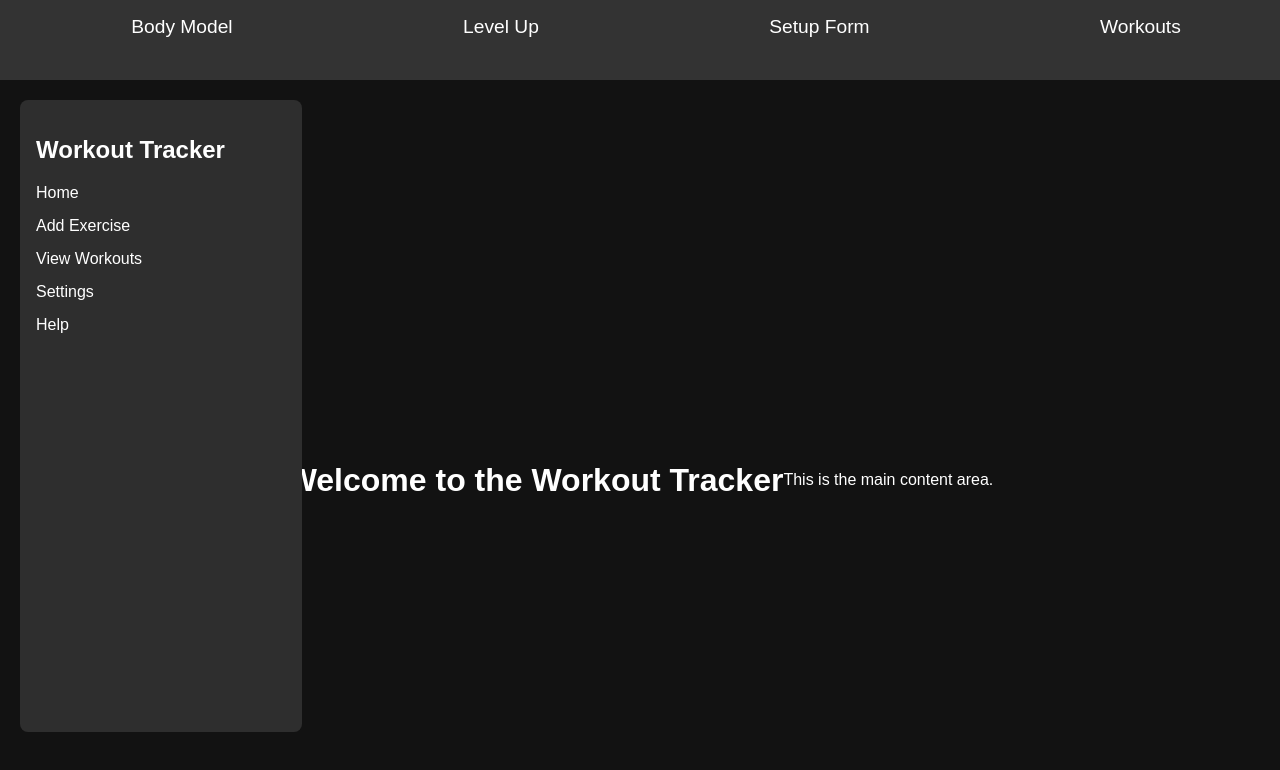
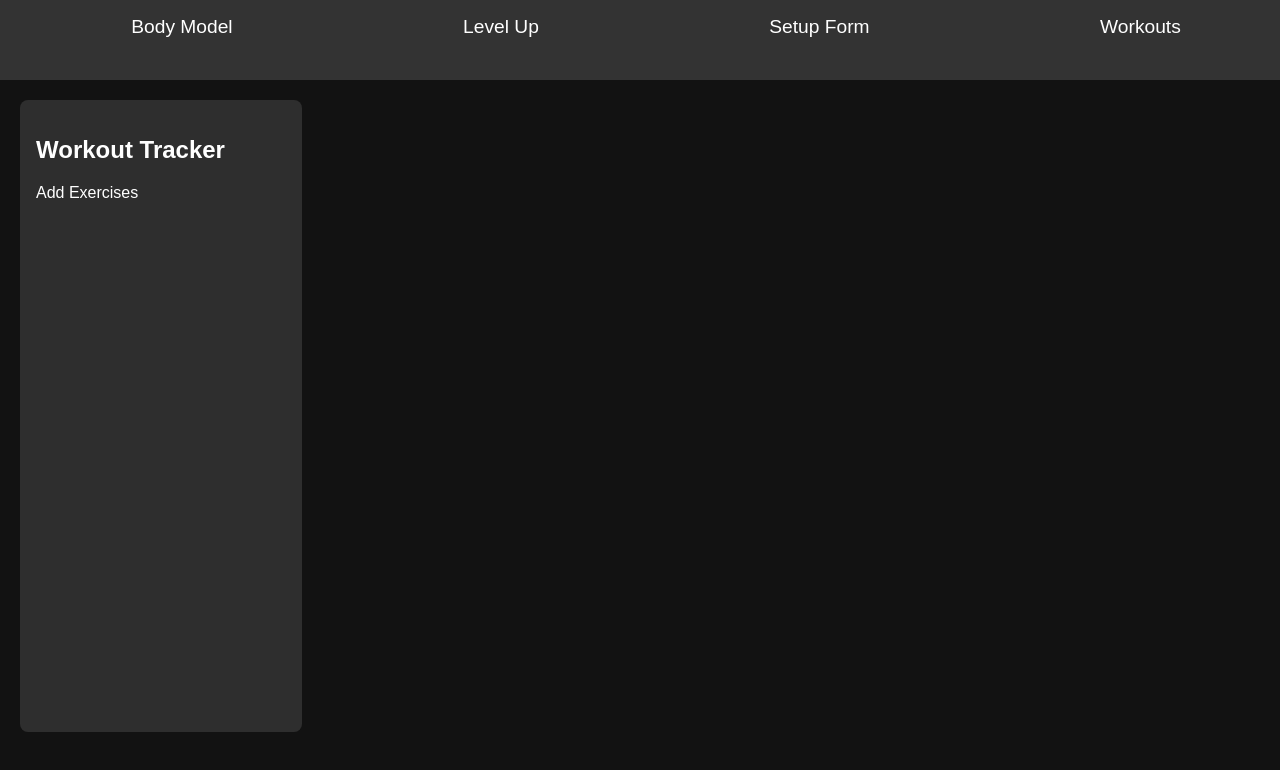
Before and after one commit to tario-you/nova, a React (Create React App) app: page /workout in a window 1280 px wide. Shown: the top 770 px of the page. Built offline with nearby package versions, Linux system fonts and the light colour scheme.

Commit message:
Workout tab Progress

```diff
--- a/src/components/Navbar/Navbar.jsx
+++ b/src/components/Navbar/Navbar.jsx
@@ -23,7 +23,7 @@ const Navbar = () => {
           </NavLink>
         </li>
         <li>
-          <NavLink to="/worksouts" className="nav-link" activeClassName="active-link">
+          <NavLink to="/worksout" className="nav-link" activeClassName="active-link">
             Workouts
           </NavLink>
         </li>
--- a/src/components/Workout/Sidebar.jsx
+++ b/src/components/Workout/Sidebar.jsx
@@ -7,11 +7,8 @@ const Sidebar = () => {
         <div className="sidebar">
             <h2>Workout Tracker</h2>
             <ul>
-                <li>Home</li>
-                <li>Add Exercise</li>
-                <li>View Workouts</li>
-                <li>Settings</li>
-                <li>Help</li>
+                <li>Add Exercises</li>
+
             </ul>
         </div>
     );
--- a/src/components/Workout/WorkOutInput.jsx
+++ b/src/components/Workout/WorkOutInput.jsx
@@ -7,11 +7,10 @@ const Workout = () => {
         <div className="app-container">
             <Sidebar />
             <div className="main-content">
-                <h1>Welcome to the Workout Tracker</h1>
-                <p>This is the main content area.</p>
-                {/* Add more content here */}
+
             </div>
         </div>
+
     );
 };
 
--- a/src/components/Workout/Workout.css
+++ b/src/components/Workout/Workout.css
@@ -45,3 +45,16 @@
   text-decoration: underline; /* Underline on hover */
   color: #ddd; /* Change color on hover */
 }
+
+.form-group {
+  display: flex;
+  flex-direction: column;
+  margin-bottom: 15px;
+}
+
+.main-container {
+  display: flex;
+  flex-direction: column;
+  height: 100vh;
+  align-items: center;
+}
```
